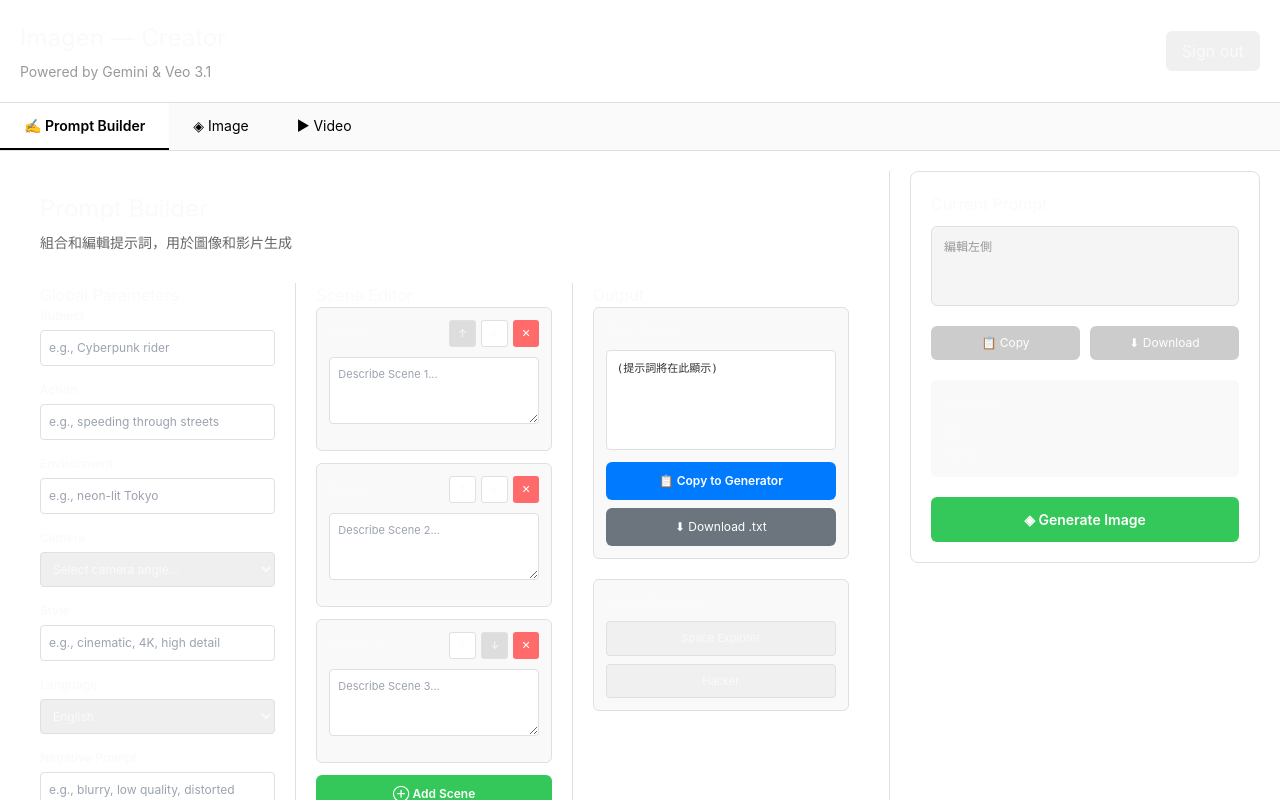
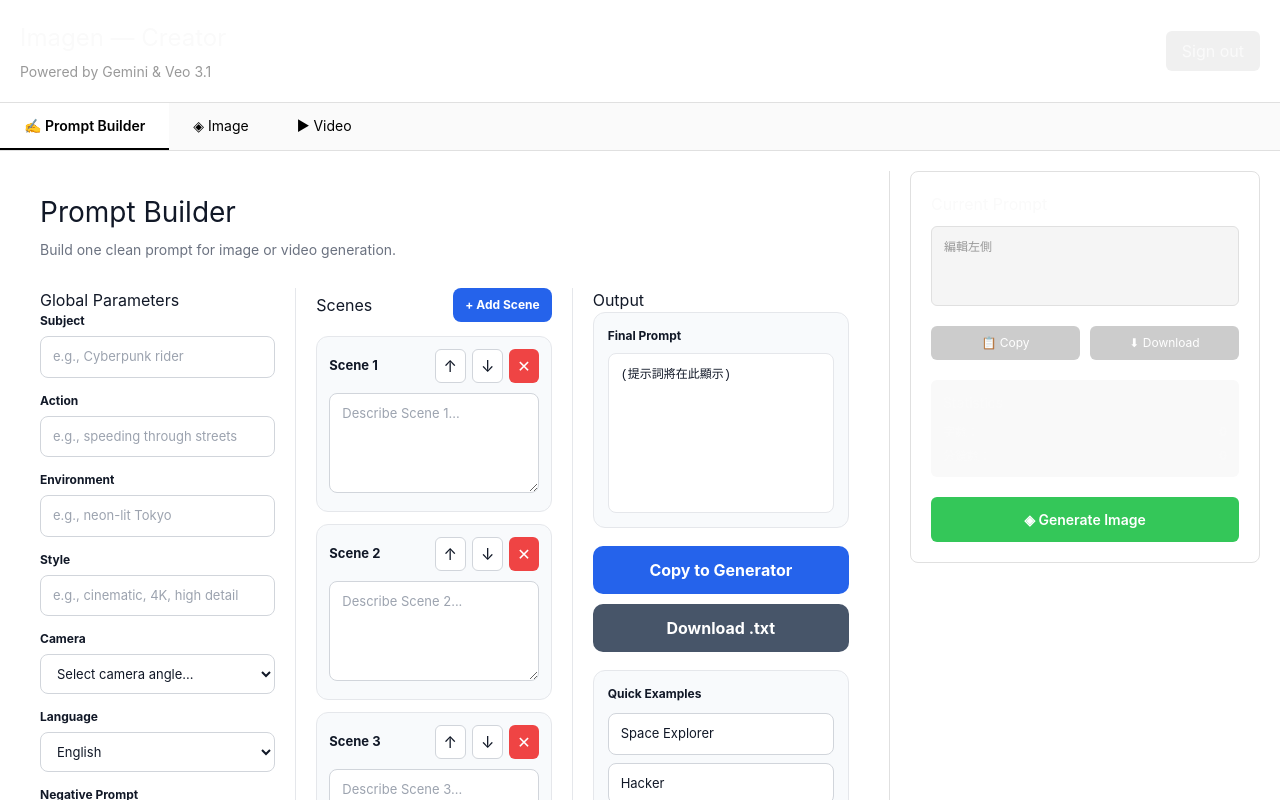
Before and after one commit to mavicair2tw/openai-tw-site, a Next.js app: page /creator in a window 1280 px wide. Shown: the top 800 px of the page. Built offline with nearby package versions, Linux system fonts and the light colour scheme.

Commit message:
refactor(creator): rebuild prompt builder on shared store

```diff
--- a/src/components/PromptBuilder.tsx
+++ b/src/components/PromptBuilder.tsx
@@ -1,4 +1,7 @@
-import { useState, useCallback } from 'react';
+'use client';
+
+import { useMemo } from 'react';
+import { usePromptStore } from '@/store/usePromptStore';
 
 interface PromptBuilderProps {
   onPromptGenerated?: (prompt: string) => void;
@@ -7,247 +10,126 @@ interface PromptBuilderProps {
   showSoraGeneration?: boolean;
 }
 
-interface GlobalParams {
-  subject: string;
-  action: string;
-  environment: string;
-  camera: string;
-  style: string;
-  language: string;
-  negativePrompt: string;
-}
+const inputStyle: React.CSSProperties = {
+  width: '100%',
+  padding: '10px 12px',
+  borderRadius: '8px',
+  border: '1px solid #d1d5db',
+  fontSize: '13px',
+  boxSizing: 'border-box',
+  color: '#111827',
+  background: '#ffffff',
+};
 
-interface SceneOverride {
-  subject?: string;
-  action?: string;
-  camera?: string;
-}
-
-interface Scene {
-  id: string;
-  name: string;
-  description: string;
-  overrides: SceneOverride;
-}
-
-/**
- * PromptBuilder 組件
- * 用於組合和編輯提示詞，支援全域參數和分鏡編輯
- */
 export default function PromptBuilder({
   onPromptGenerated,
   onBack,
-  initialPrompt = '',
-  showSoraGeneration = false,
 }: PromptBuilderProps) {
-  // 全域參數
-  const [globalParams, setGlobalParams] = useState<GlobalParams>({
-    subject: '',
-    action: '',
-    environment: '',
-    camera: '',
-    style: '',
-    language: 'English',
-    negativePrompt: '',
-  });
+  const {
+    globalParams,
+    scenes,
+    setGlobalParams,
+    updateScene,
+    addScene,
+    deleteScene,
+    moveScene,
+    generatePrompt,
+  } = usePromptStore();
 
-  // 分鏡編輯器
-  const [scenes, setScenes] = useState<Scene[]>([
-    { id: '1', name: 'Scene 1', description: '', overrides: {} },
-    { id: '2', name: 'Scene 2', description: '', overrides: {} },
-    { id: '3', name: 'Scene 3', description: '', overrides: {} },
-  ]);
-
-  const [copiedToClipboard, setCopiedToClipboard] = useState(false);
-
-  /**
-   * 構建最終提示詞
-   */
-  const buildFinalPrompt = useCallback((): string => {
+  const finalPrompt = useMemo(() => {
     const parts: string[] = [];
-
-    // 基本提示詞
     if (globalParams.subject) parts.push(globalParams.subject);
     if (globalParams.action) parts.push(globalParams.action);
     if (globalParams.environment) parts.push(`in ${globalParams.environment}`);
     if (globalParams.camera) parts.push(`${globalParams.camera} shot`);
     if (globalParams.style) parts.push(globalParams.style);
 
-    const basePrompt = parts.join(', ');
+    let prompt = parts.join(', ');
+    const scenePrompts = scenes
+      .map((scene) => scene.description.trim())
+      .filter(Boolean);
 
-    // 分鏡提示詞（如果有非空場景）
-    const scenePrompts = scenes
-      .filter((scene) => scene.description.trim())
-      .map((scene) => {
-        let sceneText = scene.description;
-        // 應用場景特定的覆蓋參數
-        if (scene.overrides.subject) {
-          sceneText = sceneText.replace(globalParams.subject, scene.overrides.subject);
-        }
-        return sceneText;
-      });
-
-    let finalPrompt = basePrompt;
     if (scenePrompts.length > 0) {
-      finalPrompt += ` | ${scenePrompts.join(' | ')}`;
+      prompt += `${prompt ? ' | ' : ''}${scenePrompts.join(' | ')}`;
     }
 
-    // 添加 Negative Prompt
     if (globalParams.negativePrompt) {
-      finalPrompt += ` | Negative: ${globalParams.negativePrompt}`;
+      prompt += `${prompt ? ' | ' : ''}Negative: ${globalParams.negativePrompt}`;
     }
 
-    return finalPrompt.trim();
+    return prompt.trim();
   }, [globalParams, scenes]);
 
-  /**
-   * 處理複製到生成器
-   */
-  const handleCopyToGenerator = () => {
-    const finalPrompt = buildFinalPrompt();
+  const handleCopyToGenerator = async () => {
+    const prompt = generatePrompt();
+    if (!prompt) return;
 
-    // 複製到剪貼板
-    navigator.clipboard.writeText(finalPrompt).then(() => {
-      setCopiedToClipboard(true);
-      setTimeout(() => setCopiedToClipboard(false), 2000);
-    });
+    try {
+      await navigator.clipboard.writeText(prompt);
+    } catch (error) {
+      console.error('Failed to copy prompt:', error);
+    }
 
-    // 觸發回調（導航回 Imagen）
-    if (onPromptGenerated) {
-      onPromptGenerated(finalPrompt);
-    }
+    onPromptGenerated?.(prompt);
   };
 
-  /**
-   * 下載提示詞為 .txt 文件
-   */
   const handleDownloadPrompt = () => {
-    const finalPrompt = buildFinalPrompt();
+    const prompt = generatePrompt();
+    if (!prompt) return;
+
     const element = document.createElement('a');
-    element.setAttribute(
-      'href',
-      `data:text/plain;charset=utf-8,${encodeURIComponent(finalPrompt)}`
-    );
+    element.setAttribute('href', `data:text/plain;charset=utf-8,${encodeURIComponent(prompt)}`);
     element.setAttribute('download', 'prompt.txt');
-    element.style.display = 'none';
     document.body.appendChild(element);
     element.click();
     document.body.removeChild(element);
   };
 
-  /**
-   * 新增場景
-   */
-  const handleAddScene = () => {
-    const newId = String(Math.max(...scenes.map((s) => parseInt(s.id)), 0) + 1);
-    setScenes([
-      ...scenes,
-      { id: newId, name: `Scene ${newId}`, description: '', overrides: {} },
-    ]);
+  const applyExample = (preset: Partial<typeof globalParams>) => {
+    setGlobalParams(preset);
   };
 
-  /**
-   * 刪除場景
-   */
-  const handleDeleteScene = (id: string) => {
-    setScenes(scenes.filter((scene) => scene.id !== id));
-  };
-
-  /**
-   * 上下移動場景
-   */
-  const handleMoveScene = (id: string, direction: 'up' | 'down') => {
-    const index = scenes.findIndex((scene) => scene.id === id);
-    if (
-      (direction === 'up' && index > 0) ||
-      (direction === 'down' && index < scenes.length - 1)
-    ) {
-      const newScenes = [...scenes];
-      const targetIndex = direction === 'up' ? index - 1 : index + 1;
-      [newScenes[index], newScenes[targetIndex]] = [
-        newScenes[targetIndex],
-        newScenes[index],
-      ];
-      setScenes(newScenes);
-    }
-  };
-
-  /**
-   * 更新場景內容
-   */
-  const handleUpdateScene = (id: string, field: string, value: string) => {
-    setScenes(
-      scenes.map((scene) =>
-        scene.id === id ? { ...scene, [field]: value } : scene
-      )
-    );
-  };
-
-  const finalPrompt = buildFinalPrompt();
-
   return (
-    <div style={{ padding: '20px' }}>
-      {/* 標題 */}
-      <div style={{ marginBottom: '30px' }}>
-        <h1 style={{ margin: '0 0 5px 0', fontSize: '24px' }}>Prompt Builder</h1>
-        <p style={{ margin: '0', fontSize: '14px', color: '#666' }}>
-          組合和編輯提示詞，用於圖像和影片生成
+    <div style={{ padding: '20px', color: '#111827' }}>
+      <div style={{ marginBottom: '28px' }}>
+        <h1 style={{ margin: '0 0 6px 0', fontSize: '28px' }}>Prompt Builder</h1>
+        <p style={{ margin: 0, fontSize: '14px', color: '#6b7280' }}>
+          Build one clean prompt for image or video generation.
         </p>
       </div>
 
-      {/* 主容器：左中右三欄 */}
       <div style={{ display: 'grid', gridTemplateColumns: '1fr 1fr 1fr', gap: '20px' }}>
-        {/* 左側：全域參數 */}
-        <div style={{ borderRight: '1px solid #e0e0e0', paddingRight: '20px' }}>
+        <div style={{ borderRight: '1px solid #e5e7eb', paddingRight: '20px' }}>
           <h2 style={{ marginTop: 0, fontSize: '16px' }}>Global Parameters</h2>
 
-          <div style={{ marginBottom: '15px' }}>
-            <label style={{ display: 'block', marginBottom: '5px', fontSize: '12px', fontWeight: '600' }}>Subject</label>
+          {[
+            ['subject', 'Subject', 'e.g., Cyberpunk rider'],
+            ['action', 'Action', 'e.g., speeding through streets'],
+            ['environment', 'Environment', 'e.g., neon-lit Tokyo'],
+            ['style', 'Style', 'e.g., cinematic, 4K, high detail'],
+          ].map(([key, label, placeholder]) => (
+            <div key={key} style={{ marginBottom: '14px' }}>
+              <label style={{ display: 'block', marginBottom: '6px', fontSize: '12px', fontWeight: 700 }}>
+                {label}
+              </label>
               <input
                 type="text"
-              placeholder="e.g., Cyberpunk rider"
-              value={globalParams.subject}
-              onChange={(e) =>
-                setGlobalParams({ ...globalParams, subject: e.target.value })
-              }
-              style={{ width: '100%', padding: '8px', borderRadius: '4px', border: '1px solid #e0e0e0', fontSize: '12px', boxSizing: 'border-box' }}
+                value={globalParams[key as keyof typeof globalParams] as string}
+                placeholder={placeholder}
+                onChange={(e) => setGlobalParams({ [key]: e.target.value })}
+                style={inputStyle}
               />
             </div>
+          ))}
 
-          <div style={{ marginBottom: '15px' }}>
-            <label style={{ display: 'block', marginBottom: '5px', fontSize: '12px', fontWeight: '600' }}>Action</label>
-            <input
-              type="text"
-              placeholder="e.g., speeding through streets"
-              value={globalParams.action}
-              onChange={(e) =>
-                setGlobalParams({ ...globalParams, action: e.target.value })
-              }
-              style={{ width: '100%', padding: '8px', borderRadius: '4px', border: '1px solid #e0e0e0', fontSize: '12px', boxSizing: 'border-box' }}
-            />
-          </div>
-
-          <div style={{ marginBottom: '15px' }}>
-            <label style={{ display: 'block', marginBottom: '5px', fontSize: '12px', fontWeight: '600' }}>Environment</label>
-            <input
-              type="text"
-              placeholder="e.g., neon-lit Tokyo"
-              value={globalParams.environment}
-              onChange={(e) =>
-                setGlobalParams({ ...globalParams, environment: e.target.value })
-              }
-              style={{ width: '100%', padding: '8px', borderRadius: '4px', border: '1px solid #e0e0e0', fontSize: '12px', boxSizing: 'border-box' }}
-            />
-          </div>
-
-          <div style={{ marginBottom: '15px' }}>
-            <label style={{ display: 'block', marginBottom: '5px', fontSize: '12px', fontWeight: '600' }}>Camera</label>
+          <div style={{ marginBottom: '14px' }}>
+            <label style={{ display: 'block', marginBottom: '6px', fontSize: '12px', fontWeight: 700 }}>
+              Camera
+            </label>
             <select
               value={globalParams.camera}
-              onChange={(e) =>
-                setGlobalParams({ ...globalParams, camera: e.target.value })
-              }
-              style={{ width: '100%', padding: '8px', borderRadius: '4px', border: '1px solid #e0e0e0', fontSize: '12px', boxSizing: 'border-box' }}
+              onChange={(e) => setGlobalParams({ camera: e.target.value })}
+              style={inputStyle}
             >
               <option value="">Select camera angle...</option>
               <option value="wide">Wide shot</option>
@@ -257,27 +139,14 @@ export default function PromptBuilder({
             </select>
           </div>
 
-          <div style={{ marginBottom: '15px' }}>
-            <label style={{ display: 'block', marginBottom: '5px', fontSize: '12px', fontWeight: '600' }}>Style</label>
-            <input
-              type="text"
-              placeholder="e.g., cinematic, 4K, high detail"
-              value={globalParams.style}
-              onChange={(e) =>
-                setGlobalParams({ ...globalParams, style: e.target.value })
-              }
-              style={{ width: '100%', padding: '8px', borderRadius: '4px', border: '1px solid #e0e0e0', fontSize: '12px', boxSizing: 'border-box' }}
-            />
-          </div>
-
-          <div style={{ marginBottom: '15px' }}>
-            <label style={{ display: 'block', marginBottom: '5px', fontSize: '12px', fontWeight: '600' }}>Language</label>
+          <div style={{ marginBottom: '14px' }}>
+            <label style={{ display: 'block', marginBottom: '6px', fontSize: '12px', fontWeight: 700 }}>
+              Language
+            </label>
             <select
               value={globalParams.language}
-              onChange={(e) =>
-                setGlobalParams({ ...globalParams, language: e.target.value })
-              }
-              style={{ width: '100%', padding: '8px', borderRadius: '4px', border: '1px solid #e0e0e0', fontSize: '12px', boxSizing: 'border-box' }}
+              onChange={(e) => setGlobalParams({ language: e.target.value })}
+              style={inputStyle}
             >
               <option value="English">English</option>
               <option value="中文">中文</option>
@@ -286,239 +155,84 @@ export default function PromptBuilder({
             </select>
           </div>
 
-          <div style={{ marginBottom: '15px' }}>
-            <label style={{ display: 'block', marginBottom: '5px', fontSize: '12px', fontWeight: '600' }}>Negative Prompt</label>
+          <div style={{ marginBottom: '14px' }}>
+            <label style={{ display: 'block', marginBottom: '6px', fontSize: '12px', fontWeight: 700 }}>
+              Negative Prompt
+            </label>
             <textarea
+              rows={4}
+              value={globalParams.negativePrompt}
               placeholder="e.g., blurry, low quality, distorted"
-              value={globalParams.negativePrompt}
-              onChange={(e) =>
-                setGlobalParams({ ...globalParams, negativePrompt: e.target.value })
-              }
-              rows={3}
-              style={{ width: '100%', padding: '8px', borderRadius: '4px', border: '1px solid #e0e0e0', fontSize: '12px', boxSizing: 'border-box', resize: 'vertical' }}
+              onChange={(e) => setGlobalParams({ negativePrompt: e.target.value })}
+              style={{ ...inputStyle, resize: 'vertical' }}
             />
           </div>
         </div>
 
-        {/* 中間：分鏡編輯器 */}
-        <div style={{ borderRight: '1px solid #e0e0e0', paddingRight: '20px' }}>
-          <h2 style={{ marginTop: 0, fontSize: '16px' }}>Scene Editor</h2>
+        <div style={{ borderRight: '1px solid #e5e7eb', paddingRight: '20px' }}>
+          <div style={{ display: 'flex', justifyContent: 'space-between', alignItems: 'center', marginBottom: '14px' }}>
+            <h2 style={{ margin: 0, fontSize: '16px' }}>Scenes</h2>
+            <button
+              onClick={addScene}
+              style={{ border: 'none', borderRadius: '8px', padding: '8px 12px', background: '#2563eb', color: '#fff', cursor: 'pointer', fontWeight: 700, fontSize: '12px' }}
+            >
+              + Add Scene
+            </button>
+          </div>
 
+          <div style={{ display: 'grid', gap: '12px' }}>
             {scenes.map((scene, index) => (
-            <div
-              key={scene.id}
-              style={{
-                background: '#f9f9f9',
-                padding: '12px',
-                borderRadius: '6px',
-                marginBottom: '12px',
-                border: '1px solid #e0e0e0',
-              }}
-            >
+              <div key={scene.id} style={{ background: '#f8fafc', border: '1px solid #e5e7eb', borderRadius: '12px', padding: '12px' }}>
                 <div style={{ display: 'flex', justifyContent: 'space-between', alignItems: 'center', marginBottom: '10px' }}>
-                <h3 style={{ margin: 0, fontSize: '13px', fontWeight: '600' }}>{scene.name}</h3>
-                <div style={{ display: 'flex', gap: '5px' }}>
-                  <button
-                    onClick={() => handleMoveScene(scene.id, 'up')}
-                    disabled={index === 0}
-                    style={{
-                      padding: '4px 8px',
-                      fontSize: '11px',
-                      background: index === 0 ? '#ddd' : '#fff',
-                      border: '1px solid #e0e0e0',
-                      borderRadius: '3px',
-                      cursor: index === 0 ? 'not-allowed' : 'pointer',
-                    }}
-                  >
-                    ↑
-                  </button>
-                  <button
-                    onClick={() => handleMoveScene(scene.id, 'down')}
-                    disabled={index === scenes.length - 1}
-                    style={{
-                      padding: '4px 8px',
-                      fontSize: '11px',
-                      background: index === scenes.length - 1 ? '#ddd' : '#fff',
-                      border: '1px solid #e0e0e0',
-                      borderRadius: '3px',
-                      cursor: index === scenes.length - 1 ? 'not-allowed' : 'pointer',
-                    }}
-                  >
-                    ↓
-                  </button>
-                  <button
-                    onClick={() => handleDeleteScene(scene.id)}
-                    style={{
-                      padding: '4px 8px',
-                      fontSize: '11px',
-                      background: '#ff6b6b',
-                      color: '#fff',
-                      border: 'none',
-                      borderRadius: '3px',
-                      cursor: 'pointer',
-                    }}
-                  >
-                    ✕
-                  </button>
+                  <strong style={{ fontSize: '13px' }}>{scene.name}</strong>
+                  <div style={{ display: 'flex', gap: '6px' }}>
+                    <button onClick={() => moveScene(scene.id, 'up')} disabled={index === 0} style={{ border: '1px solid #d1d5db', borderRadius: '6px', background: '#fff', padding: '4px 8px', cursor: index === 0 ? 'not-allowed' : 'pointer' }}>↑</button>
+                    <button onClick={() => moveScene(scene.id, 'down')} disabled={index === scenes.length - 1} style={{ border: '1px solid #d1d5db', borderRadius: '6px', background: '#fff', padding: '4px 8px', cursor: index === scenes.length - 1 ? 'not-allowed' : 'pointer' }}>↓</button>
+                    <button onClick={() => deleteScene(scene.id)} style={{ border: 'none', borderRadius: '6px', background: '#ef4444', color: '#fff', padding: '4px 8px', cursor: 'pointer' }}>✕</button>
+                  </div>
+                </div>
+                <textarea
+                  rows={4}
+                  value={scene.description}
+                  placeholder={`Describe ${scene.name}...`}
+                  onChange={(e) => updateScene(scene.id, { description: e.target.value })}
+                  style={{ ...inputStyle, resize: 'vertical' }}
+                />
+              </div>
+            ))}
           </div>
         </div>
 
-              <textarea
-                placeholder={`Describe ${scene.name}...`}
-                value={scene.description}
-                onChange={(e) =>
-                  handleUpdateScene(scene.id, 'description', e.target.value)
-                }
-                rows={3}
-                style={{
-                  width: '100%',
-                  padding: '8px',
-                  borderRadius: '4px',
-                  border: '1px solid #e0e0e0',
-                  fontSize: '11px',
-                  boxSizing: 'border-box',
-                  marginBottom: '8px',
-                  resize: 'vertical',
-                }}
-              />
+        <div>
+          <h2 style={{ marginTop: 0, fontSize: '16px' }}>Output</h2>
+          <div style={{ background: '#f8fafc', border: '1px solid #e5e7eb', borderRadius: '12px', padding: '14px', marginBottom: '18px' }}>
+            <div style={{ fontSize: '12px', fontWeight: 700, marginBottom: '8px' }}>Final Prompt</div>
+            <div style={{ background: '#fff', color: '#111827', minHeight: '160px', border: '1px solid #e5e7eb', borderRadius: '8px', padding: '12px', fontFamily: 'monospace', fontSize: '12px', whiteSpace: 'pre-wrap' }}>
+              {finalPrompt || '(提示詞將在此顯示)'}
             </div>
-          ))}
-
-          <button
-            onClick={handleAddScene}
-            style={{
-              width: '100%',
-              padding: '10px',
-              background: '#34C759',
-              color: '#fff',
-              border: 'none',
-              borderRadius: '6px',
-              cursor: 'pointer',
-              fontSize: '12px',
-              fontWeight: '600',
-            }}
-          >
-            ⊕ Add Scene
-          </button>
           </div>
 
-        {/* 右側：輸出區 */}
-        <div>
-          <h2 style={{ marginTop: 0, fontSize: '16px' }}>Output</h2>
-
-          <div style={{ background: '#f9f9f9', padding: '12px', borderRadius: '6px', marginBottom: '20px', border: '1px solid #e0e0e0' }}>
-            <h3 style={{ margin: '0 0 10px 0', fontSize: '13px', fontWeight: '600' }}>Final Prompt</h3>
-            <div style={{
-              background: '#fff',
-              padding: '10px',
-              borderRadius: '4px',
-              minHeight: '100px',
-              maxHeight: '200px',
-              overflow: 'auto',
-              fontSize: '11px',
-              fontFamily: 'monospace',
-              border: '1px solid #e0e0e0',
-              marginBottom: '12px',
-              color: '#333',
-            }}>
-              <code>{finalPrompt || '(提示詞將在此顯示)'}</code>
-            </div>
-
-            <div style={{ display: 'flex', flexDirection: 'column', gap: '8px' }}>
-              <button
-                onClick={handleCopyToGenerator}
-                style={{
-                  padding: '10px',
-                  background: '#007AFF',
-                  color: '#fff',
-                  border: 'none',
-                  borderRadius: '6px',
-                  cursor: 'pointer',
-                  fontSize: '12px',
-                  fontWeight: '600',
-                }}
-              >
-                {copiedToClipboard ? '✓ Copied!' : '📋 Copy to Generator'}
+          <div style={{ display: 'grid', gap: '10px', marginBottom: '18px' }}>
+            <button onClick={handleCopyToGenerator} style={{ border: 'none', borderRadius: '10px', padding: '12px', background: '#2563eb', color: '#fff', fontWeight: 700, cursor: 'pointer' }}>
+              Copy to Generator
             </button>
-              <button
-                onClick={handleDownloadPrompt}
-                style={{
-                  padding: '10px',
-                  background: '#6c757d',
-                  color: '#fff',
-                  border: 'none',
-                  borderRadius: '6px',
-                  cursor: 'pointer',
-                  fontSize: '12px',
-                }}
-              >
-                ⬇ Download .txt
+            <button onClick={handleDownloadPrompt} style={{ border: 'none', borderRadius: '10px', padding: '12px', background: '#475569', color: '#fff', fontWeight: 700, cursor: 'pointer' }}>
+              Download .txt
             </button>
             {onBack && (
-                <button
-                  onClick={onBack}
-                  style={{
-                    padding: '10px',
-                    background: '#6c757d',
-                    color: '#fff',
-                    border: 'none',
-                    borderRadius: '6px',
-                    cursor: 'pointer',
-                    fontSize: '12px',
-                  }}
-                >
-                  ← Back to Image
+              <button onClick={onBack} style={{ border: 'none', borderRadius: '10px', padding: '12px', background: '#64748b', color: '#fff', fontWeight: 700, cursor: 'pointer' }}>
+                Back
               </button>
             )}
           </div>
-          </div>
 
-          {/* 快速示例 */}
-          <div style={{ background: '#f9f9f9', padding: '12px', borderRadius: '6px', border: '1px solid #e0e0e0' }}>
-            <h3 style={{ margin: '0 0 10px 0', fontSize: '13px', fontWeight: '600' }}>Quick Examples</h3>
-            <div style={{ display: 'flex', flexDirection: 'column', gap: '8px' }}>
-              <button
-                onClick={() => {
-                  setGlobalParams({
-                    ...globalParams,
-                    subject: 'Astronaut',
-                    action: 'floating in space',
-                    environment: 'nebula',
-                    camera: 'wide',
-                    style: 'cinematic, 8K',
-                  });
-                }}
-                style={{
-                  padding: '8px',
-                  background: '#f0f0f0',
-                  border: '1px solid #e0e0e0',
-                  borderRadius: '4px',
-                  cursor: 'pointer',
-                  fontSize: '11px',
-                }}
-              >
+          <div style={{ background: '#f8fafc', border: '1px solid #e5e7eb', borderRadius: '12px', padding: '14px' }}>
+            <div style={{ fontSize: '12px', fontWeight: 700, marginBottom: '10px' }}>Quick Examples</div>
+            <div style={{ display: 'grid', gap: '8px' }}>
+              <button onClick={() => applyExample({ subject: 'Astronaut', action: 'floating in space', environment: 'nebula', camera: 'wide', style: 'cinematic, 8K' })} style={{ ...inputStyle, cursor: 'pointer', textAlign: 'left' }}>
                 Space Explorer
               </button>
-              <button
-                onClick={() => {
-                  setGlobalParams({
-                    ...globalParams,
-                    subject: 'Cyberpunk hacker',
-                    action: 'typing furiously',
-                    environment: 'dark neon-lit room',
-                    camera: 'close-up',
-                    style: 'film noir, 4K',
-                  });
-                }}
-                style={{
-                  padding: '8px',
-                  background: '#f0f0f0',
-                  border: '1px solid #e0e0e0',
-                  borderRadius: '4px',
-                  cursor: 'pointer',
-                  fontSize: '11px',
-                }}
-              >
+              <button onClick={() => applyExample({ subject: 'Cyberpunk hacker', action: 'typing furiously', environment: 'dark neon-lit room', camera: 'close-up', style: 'film noir, 4K' })} style={{ ...inputStyle, cursor: 'pointer', textAlign: 'left' }}>
                 Hacker
               </button>
             </div>
```
Lines whose indentation alone changed are shown as unchanged.
